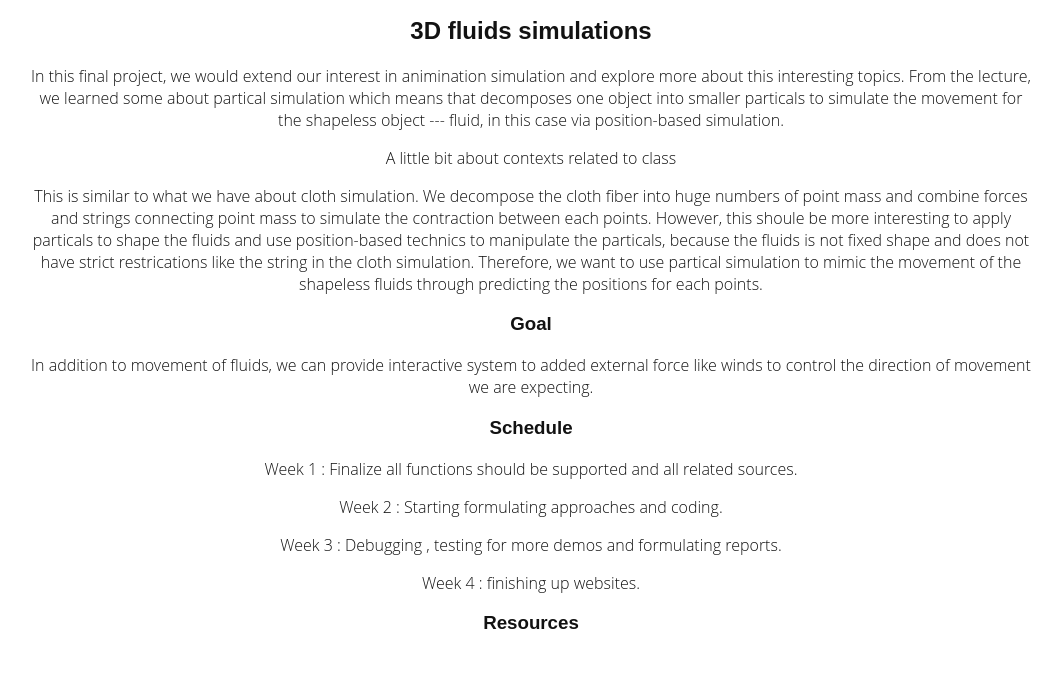
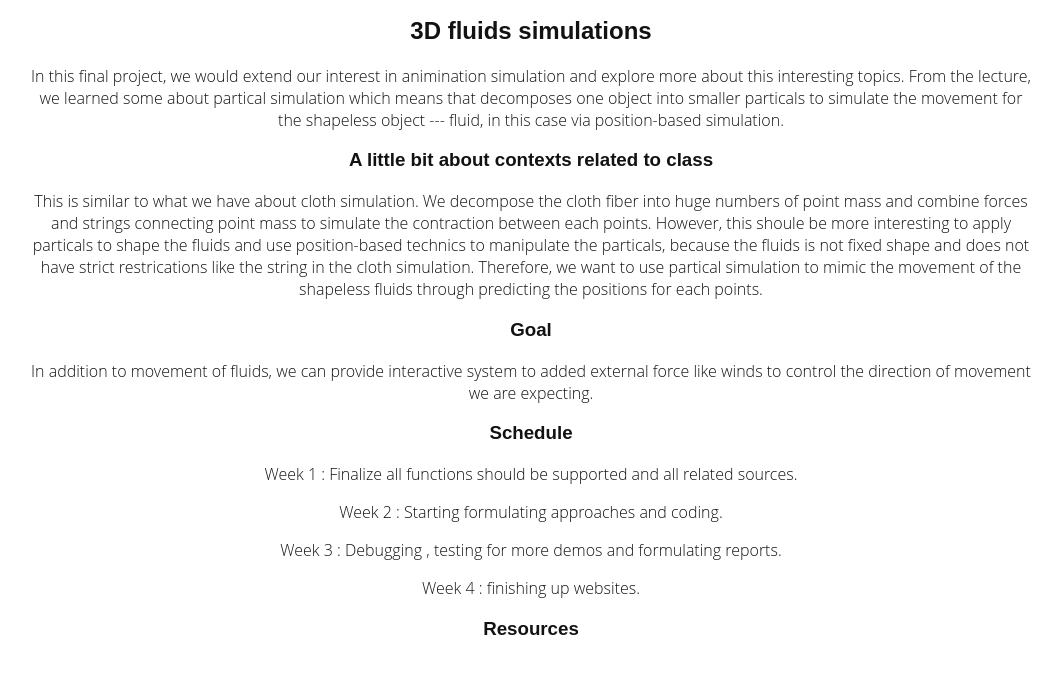
Before and after one commit to sharonlxr/cs184proposal, a plain HTML site: page index.html in a window 1280 px wide. Shown: the part 211-884 px from the top of the page, without its empty margins (109-1171 px from the left). Drawn offline with Linux system fonts and the light colour scheme.

Commit message:
change style

```diff
--- a/index.html
+++ b/index.html
@@ -23,7 +23,7 @@
 	<h2>Peijie Li, Sharon Li</h2>
 	<h2>3D fluids simulations</h2>
 	<p >In this final project, we would extend our interest in animination simulation and explore more about this interesting topics. From the lecture, we learned some about partical simulation which means that decomposes one object into smaller particals to simulate the movement for the shapeless object --- fluid, in this case via position-based simulation.</p>
-	<p>A little bit about contexts related to class</p>
+	<h3>A little bit about contexts related to class</h3>
 	<p> This is similar to what we have about cloth simulation. We decompose the cloth fiber into huge numbers of point mass and combine forces and strings  connecting point mass to simulate  the contraction between each points. However, this shoule be more interesting to apply particals to shape the fluids and use position-based technics to manipulate the particals, because the fluids is not fixed shape and does not have strict restrications like the string in the cloth simulation. Therefore, we want to use partical simulation to mimic the movement of the shapeless fluids through predicting the positions for each points.</p>
 	<h3>Goal</h3>
 	<p>In addition to movement of fluids, we can provide interactive system to added external force like winds to control the direction of movement we are expecting.</p>
```
